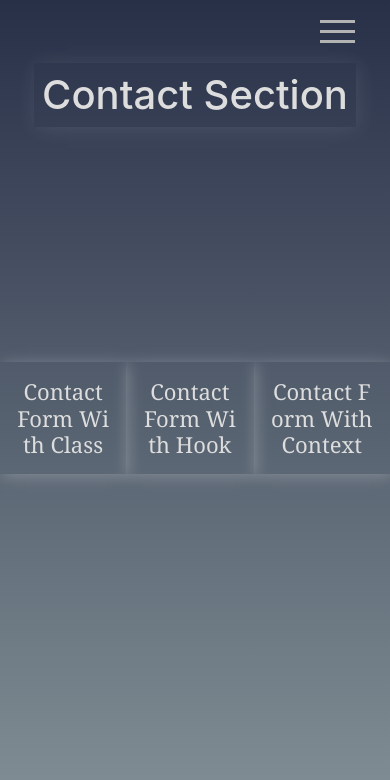
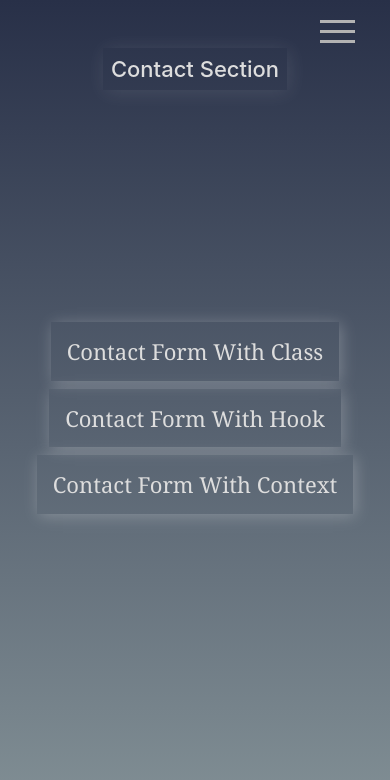
Before and after one commit to gev707/React-ToDo, a React (Create React App) app: page /contact in a window 390 px wide. Shown: the top 780 px of the page. Built offline with nearby package versions, Linux system fonts and the light colour scheme.

Commit message:
SingleCard by Context

```diff
--- a/src/App.css
+++ b/src/App.css
@@ -197,10 +197,7 @@ textarea.form-control {
    margin-top: 3rem !important;
  }
 }
-.modal-content {
-  background: #222;
-  color:#fff
-}
+
 .modal-title {
   margin-bottom: 0;
   line-height: 1.5;
--- a/src/Components/pages/Contact/contact.module.css
+++ b/src/Components/pages/Contact/contact.module.css
@@ -159,3 +159,37 @@
         opacity: 0;
     }
 }
+@media screen and (min-width:300px) and (max-width:767px) {
+    .contactMainPage {
+
+        display: flex;
+        flex-direction: column;
+        justify-content: center;
+        align-items: center;
+    }
+    .title {
+        position: absolute;
+        top: 0px;
+        left: 50%;
+        transform: translateX(-50%);
+        white-space: nowrap;
+        font-size: 22px;
+    }
+    .formBody{
+        width:90%;
+        margin:  auto;
+    }
+    .formHookBody{
+        width:90%;
+        margin:  auto;
+    }
+    .formContextBody{
+        width:90%;
+        margin:  auto;
+    }
+    .contactModal {
+
+        width:100%;
+
+    }
+}
--- a/src/Components/pages/SingleCard/SingleCard.jsx
+++ b/src/Components/pages/SingleCard/SingleCard.jsx
@@ -24,7 +24,7 @@ const SingleCard = (props) => {
 
             <contextForSingleCard.Consumer>
                  {
-                    function (contextCard) {
+                     (contextCard)=> {
                         if (!singleCard.singleCard) return spinner.loading && <Spinner />
                         return (
                             <>
```
Also changed, not shown: src/Context/providers/SinglePageProvider.jsx (+6 -8 lines).
